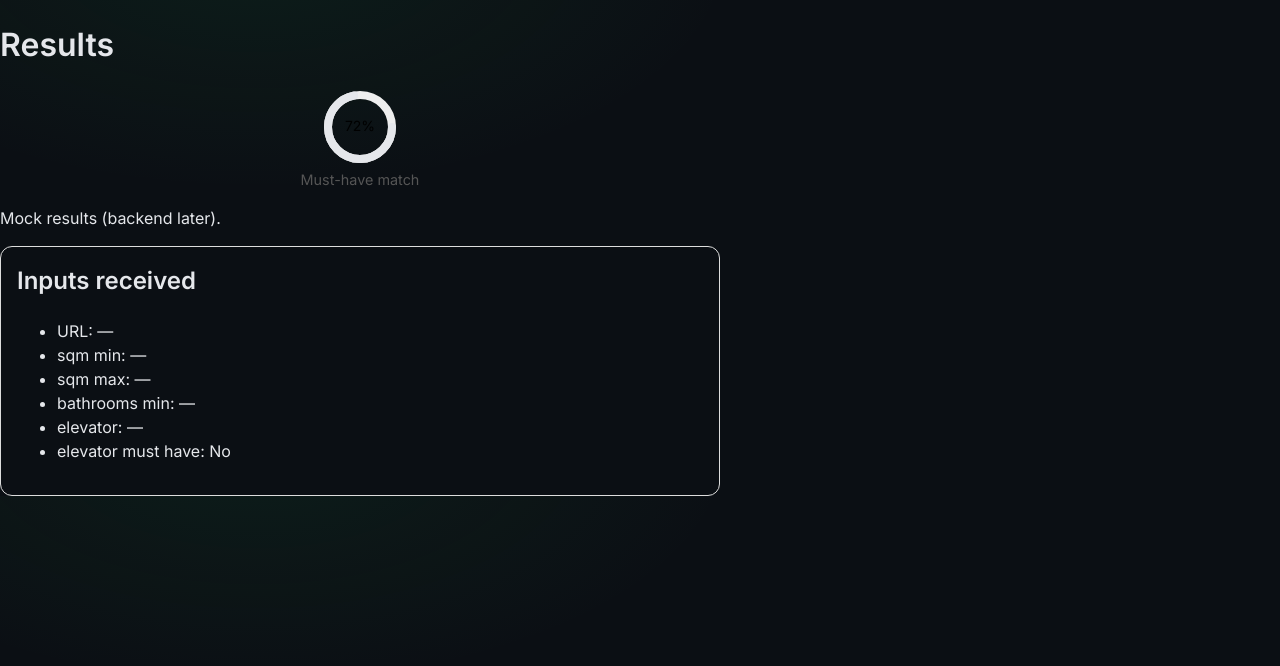
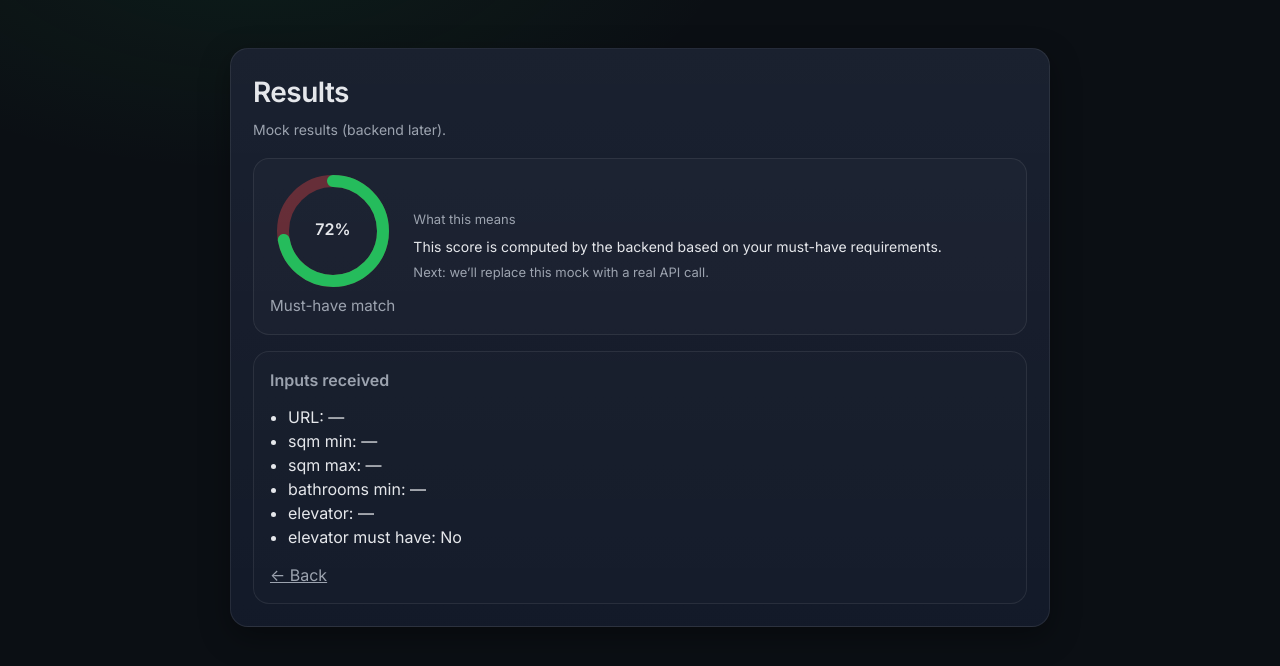
Before and after one commit to gi9494/real-estate-advisor, a Next.js app in the folder frontend/: page /results in a window 1280 px wide. Shown: the top 666 px of the page. Built offline with nearby package versions, Linux system fonts and the light colour scheme.

Commit message:
Adapting results page

```diff
--- a/frontend/src/app/results/page.tsx
+++ b/frontend/src/app/results/page.tsx
@@ -2,10 +2,21 @@ import Link from "next/link";
 
 type SearchParams = Record<string, string | string[] | undefined>;
 
-// Ring for showing matching percentages
-function ProgressRing({ percent, label }: { percent: number; label: string }) {
-  const radius = 36;
-  const stroke = 8;
+/**
+ * Progress ring:
+ * - red track = "not matched" portion
+ * - green arc = matched percent
+ */
+function ProgressRing({
+  percent,
+  label,
+}: {
+  percent: number;
+  label: string;
+}) {
+  // Bigger ring
+  const radius = 56; // was 36
+  const stroke = 12; // was 8
   const normalizedRadius = radius - stroke / 2;
   const circumference = normalizedRadius * 2 * Math.PI;
 
@@ -13,77 +24,146 @@ function ProgressRing({ percent, label }: { percent: number; label: string }) {
   const strokeDashoffset = circumference - (clamped / 100) * circumference;
 
   return (
-    <div style={{ display: "grid", justifyItems: "center", gap: 6 }}>
+    <div style={{ display: "grid", justifyItems: "center", gap: 8 }}>
       <svg height={radius * 2} width={radius * 2}>
+        {/* red track (represents the "remaining / not matched" part) */}
         <circle
-          stroke="#eee"
+          stroke="rgba(239, 68, 68, 0.35)" // red-ish track
           fill="transparent"
           strokeWidth={stroke}
           r={normalizedRadius}
           cx={radius}
           cy={radius}
         />
+
+        {/* green progress (matched portion) */}
         <circle
-          stroke="currentColor"
+          stroke="rgba(34, 197, 94, 0.95)" // green
           fill="transparent"
           strokeWidth={stroke}
           strokeLinecap="round"
           strokeDasharray={`${circumference} ${circumference}`}
-          style={{ strokeDashoffset, transition: "stroke-dashoffset 300ms" }}
+          style={{
+            strokeDashoffset,
+            transition: "stroke-dashoffset 350ms ease",
+            transform: "rotate(-90deg)",
+            transformOrigin: "50% 50%",
+          }}
           r={normalizedRadius}
           cx={radius}
           cy={radius}
         />
+
+        {/* percent text */}
         <text
           x="50%"
           y="50%"
           dominantBaseline="middle"
           textAnchor="middle"
-          fontSize="14"
+          fontSize="16"
+          fill="currentColor"
+          style={{ fontWeight: 600 }}
         >
           {clamped}%
         </text>
       </svg>
-      <div style={{ fontSize: "0.9rem", color: "#555" }}>{label}</div>
+
+      <div style={{ fontSize: "0.95rem", color: "var(--muted)" }}>{label}</div>
     </div>
   );
 }
 
+export default function Results({
+  searchParams,
+}: {
+  searchParams: SearchParams;
+}) {
+  const url = typeof searchParams.url === "string" ? searchParams.url : "";
+  const sqmMin =
+    typeof searchParams.sqmMin === "string" ? searchParams.sqmMin : "";
+  const sqmMax =
+    typeof searchParams.sqmMax === "string" ? searchParams.sqmMax : "";
+  const bathroomsMin =
+    typeof searchParams.bathroomsMin === "string"
+      ? searchParams.bathroomsMin
+      : "";
 
-
-export default function Results({ searchParams }: { searchParams: SearchParams }) {
-  const url = typeof searchParams.url === "string" ? searchParams.url : "";
-  const sqmMin = typeof searchParams.sqmMin === "string" ? searchParams.sqmMin : "";
-  const sqmMax = typeof searchParams.sqmMax === "string" ? searchParams.sqmMax : "";
-  const bathroomsMin =
-    typeof searchParams.bathroomsMin === "string" ? searchParams.bathroomsMin : "";
-  const elevator = searchParams.elevator;
+  const elevator =
+    typeof searchParams.elevator === "string" ? searchParams.elevator : "";
   const elevatorMustHave = searchParams.elevatorMustHave === "1";
 
-  // Mock backend response
+  // Mock backend response (later will come from FastAPI)
   const mockResponse = {
-  mustMatchPct: 72, // pretend backend computed this
-  // niceMatchPct: 40, // later
+    mustMatchPct: 72,
   };
 
   return (
-    <main style={{ maxWidth: 720 }}>
-      <h1>Results</h1>
-      <div style={{ margin: "16px 0" }}>
-        <ProgressRing percent={mockResponse.mustMatchPct} label="Must-have match" />
+    <main className="container">
+      <div className="card">
+        <h1 className="h1">Results</h1>
+        <p className="sub">Mock results (backend later).</p>
+
+        {/* Score card */}
+        <div
+          style={{
+            display: "grid",
+            gap: 12,
+            padding: 16,
+            borderRadius: 16,
+            border: "1px solid var(--border)",
+            background: "rgba(255,255,255,0.02)",
+            marginBottom: 16,
+          }}
+        >
+          <div style={{ display: "flex", alignItems: "center", gap: 18 }}>
+            <ProgressRing
+              percent={mockResponse.mustMatchPct}
+              label="Must-have match"
+            />
+
+            <div style={{ display: "grid", gap: 6 }}>
+              <div style={{ color: "var(--muted)", fontSize: 13 }}>
+                What this means
               </div>
-      <p>Mock results (backend later).</p>
+              <div style={{ fontSize: 14 }}>
+                This score is computed by the backend based on your must-have
+                requirements.
+              </div>
+              <div style={{ color: "var(--muted)", fontSize: 13 }}>
+                Next: we’ll replace this mock with a real API call.
+              </div>
+            </div>
+          </div>
+        </div>
 
-      <div style={{ border: "1px solid #ddd", borderRadius: 12, padding: 16 }}>
-        <h2 style={{ marginTop: 0 }}>Inputs received</h2>
-        <ul>
+        {/* Inputs received */}
+        <div
+          style={{
+            border: "1px solid var(--border)",
+            borderRadius: 16,
+            padding: 16,
+            background: "rgba(255,255,255,0.01)",
+          }}
+        >
+          <h2 style={{ marginTop: 0, fontSize: 16, color: "var(--muted)" }}>
+            Inputs received
+          </h2>
+
+          <ul style={{ margin: 0, paddingLeft: 18, color: "var(--text)" }}>
             <li>URL: {url || "—"}</li>
             <li>sqm min: {sqmMin || "—"}</li>
             <li>sqm max: {sqmMax || "—"}</li>
             <li>bathrooms min: {bathroomsMin || "—"}</li>
-          <li>elevator: {typeof elevator === "string" ? elevator : "—"}</li>
+            <li>elevator: {elevator || "—"}</li>
             <li>elevator must have: {elevatorMustHave ? "Yes" : "No"}</li>
           </ul>
+
+          <div style={{ marginTop: 14 }}>
+            <Link href="/" style={{ color: "var(--muted)" }}>
+              ← Back
+            </Link>
+          </div>
+        </div>
       </div>
     </main>
   );
```
Lines whose indentation alone changed are shown as unchanged.
